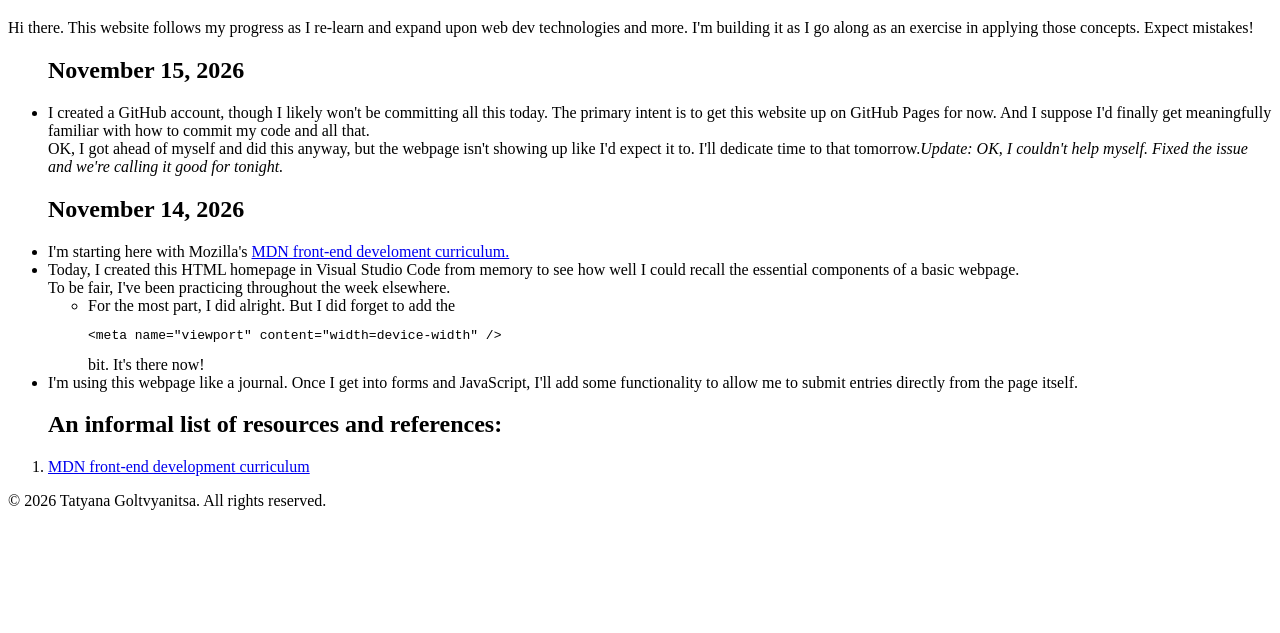
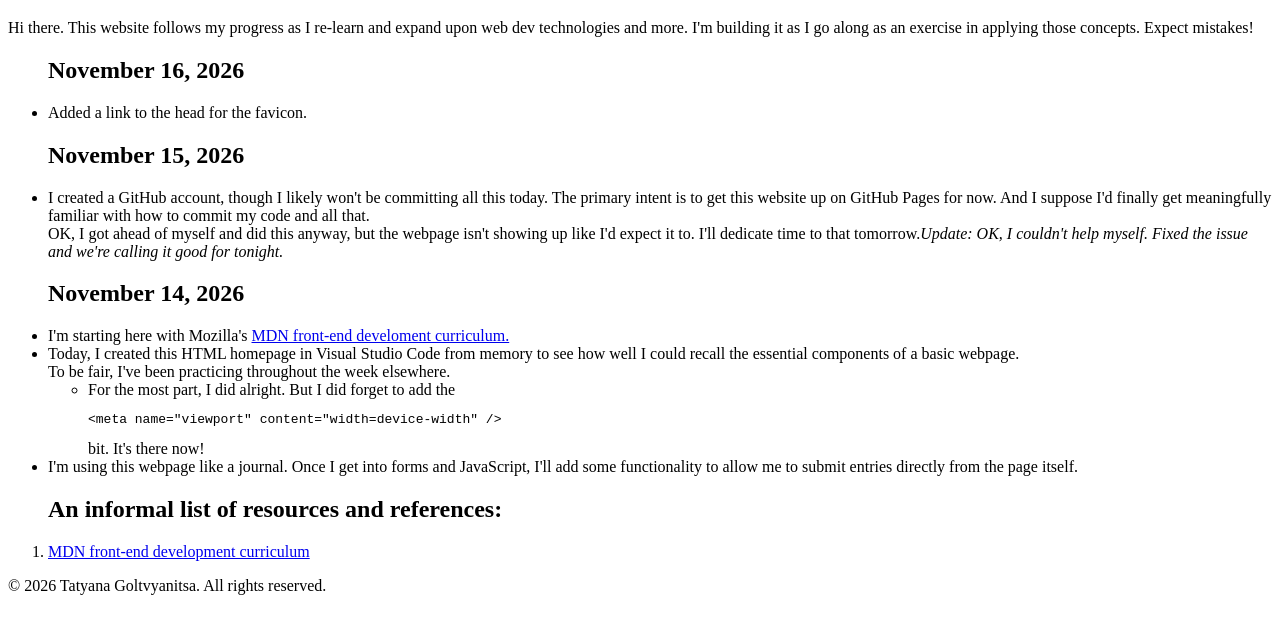
Before and after one commit to tgoltvyanitsa/tgoltvyanitsa.github.io, a plain HTML site: page index.html in a window 1280 px wide. Shown: the part 61-694 px from the top of the page. Drawn offline with Linux system fonts and the light colour scheme.

Commit message:
Added link to favicon

```diff
--- a/index.html
+++ b/index.html
@@ -6,10 +6,14 @@
         <title>Demo website</title>
         <meta rel="author" content="Tatyana" />
         <meta rel="description" content="Demo website put together by Tatyana to support learning of common web dev technologies, such as HTML, CSS, and JavaScript (especially JavaScript)." />
+        <link rel="icon" href="images/favicon.jpg" type="image/x-icon" />
     </head>
     <body>
         <h1>Title of the website</h1>
         <p>Hi there. This website follows my progress as I re-learn and expand upon web dev technologies and more. I'm building it as I go along as an exercise in applying those concepts. Expect mistakes!</p>
+        <ul><h2>November 16, 2026</h2>
+            <li>Added a link to the head for the favicon.</li>
+        </ul>
         <ul><h2>November 15, 2026</h2>
             <li>I created a GitHub account, though I likely won't be committing all this today. The primary intent is to get this website up on GitHub Pages for now. And I suppose I'd finally get meaningfully familiar with how to commit my code and all that.</li><aside>OK, I got ahead of myself and did this anyway, but the webpage isn't showing up like I'd expect it to. I'll dedicate time to that tomorrow.<em>Update: OK, I couldn't help myself. Fixed the issue and we're calling it good for tonight.</em></aside>
         </ul>
```
